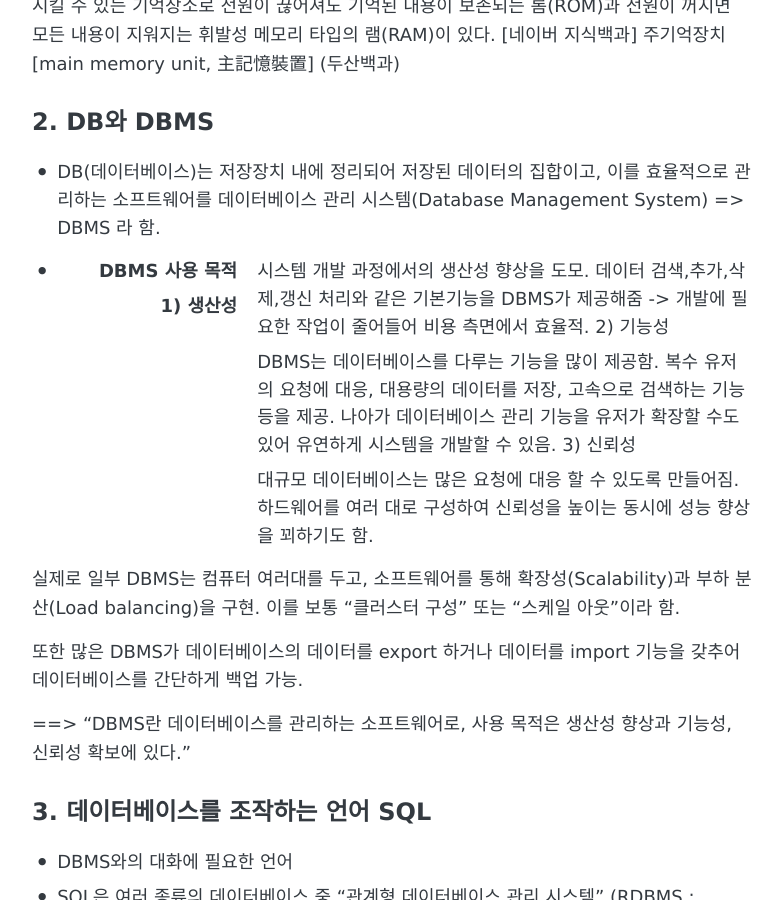
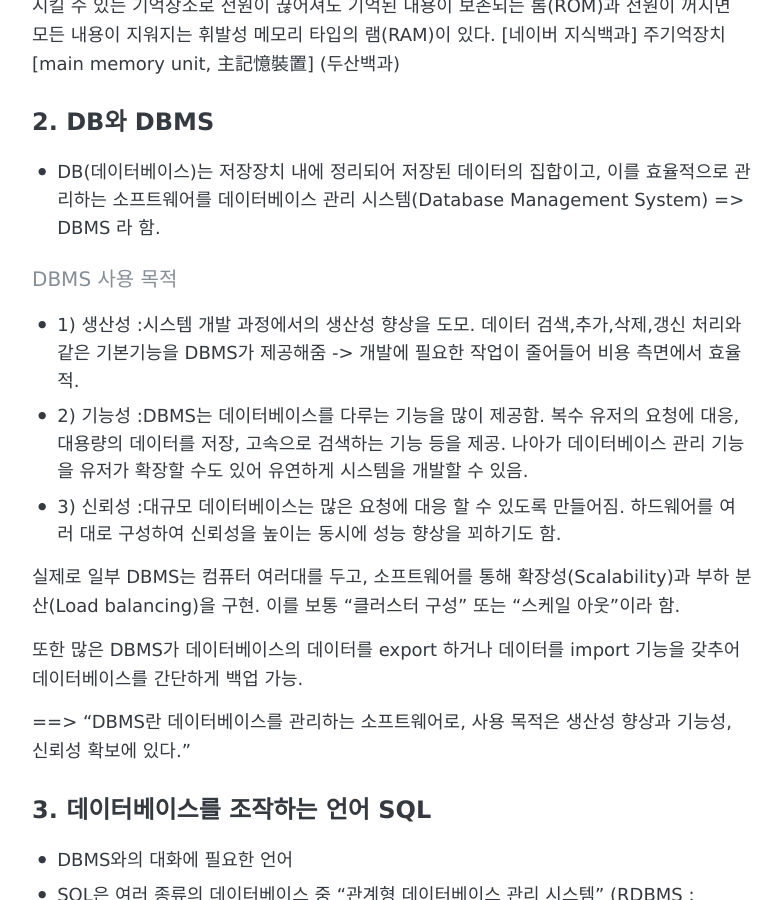
Before and after one commit to donmuk/donmuk.github.io, a Jekyll site: the page built from _posts/2020-11-01-sql-첫걸음-1-1.md, in a window 1280 px wide and 900 px high, scrolled down 565 px. Shown: the whole window, without its empty margins (248-1030 px from the left). Built offline with Jekyll 4.4.1, drawn with Linux system fonts in a browser that asks for light colours; comment, search, counter and statistics services are not loaded.

Commit message:
Update 2020-11-01-sql-첫걸음-1-1.md

```diff
--- a/_posts/2020-11-01-sql-첫걸음-1-1.md
+++ b/_posts/2020-11-01-sql-첫걸음-1-1.md
@@ -21,13 +21,13 @@ cf. 주기억장치 : 프로그램이 실행될 때 보조기억장치로부터
 
 - DB(데이터베이스)는 저장장치 내에 정리되어 저장된 데이터의 집합이고, 이를 효율적으로 관리하는 소프트웨어를 데이터베이스 관리 시스템(Database Management System) => DBMS 라 함.
 
-- DBMS 사용 목적
-1) 생산성
-:  시스템 개발 과정에서의 생산성 향상을 도모. 데이터 검색,추가,삭제,갱신 처리와 같은 기본기능을 DBMS가 제공해줌 -> 개발에 필요한 작업이 줄어들어 비용 측면에서 효율적.
-2) 기능성
-:  DBMS는 데이터베이스를 다루는 기능을 많이 제공함. 복수 유저의 요청에 대응, 대용량의 데이터를 저장, 고속으로 검색하는 기능 등을 제공. 나아가 데이터베이스 관리 기능을 유저가 확장할 수도 있어 유연하게 시스템을 개발할 수 있음.
-3) 신뢰성
-: 대규모 데이터베이스는 많은 요청에 대응 할 수 있도록 만들어짐.  하드웨어를 여러 대로 구성하여 신뢰성을 높이는 동시에 성능 향상을 꾀하기도 함.
+#### DBMS 사용 목적
+- 1) 생산성
+:시스템 개발 과정에서의 생산성 향상을 도모. 데이터 검색,추가,삭제,갱신 처리와 같은 기본기능을 DBMS가 제공해줌 -> 개발에 필요한 작업이 줄어들어 비용 측면에서 효율적.
+- 2) 기능성
+:DBMS는 데이터베이스를 다루는 기능을 많이 제공함. 복수 유저의 요청에 대응, 대용량의 데이터를 저장, 고속으로 검색하는 기능 등을 제공. 나아가 데이터베이스 관리 기능을 유저가 확장할 수도 있어 유연하게 시스템을 개발할 수 있음.
+- 3) 신뢰성
+:대규모 데이터베이스는 많은 요청에 대응 할 수 있도록 만들어짐.  하드웨어를 여러 대로 구성하여 신뢰성을 높이는 동시에 성능 향상을 꾀하기도 함.
 
 실제로 일부 DBMS는 컴퓨터 여러대를 두고, 소프트웨어를 통해 확장성(Scalability)과 부하 분산(Load balancing)을 구현.  이를 보통 "클러스터 구성" 또는 "스케일 아웃"이라 함.
 
```
